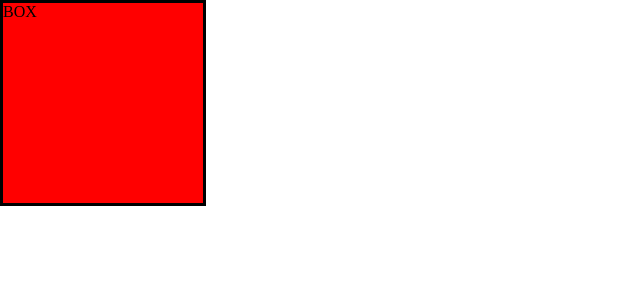
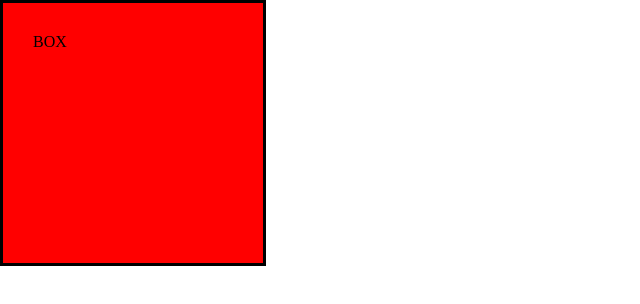
Before and after one commit to enju615/practice, a plain HTML site: page index.html in a window 1280 px wide. Shown: the whole page, without its empty margins (0-640 px from the left). Drawn offline with Linux system fonts and the light colour scheme.

Commit message:
padding：要素の内側の余白を空けます。

```diff
--- a/style.css
+++ b/style.css
@@ -7,4 +7,5 @@
     background-color: red;
     width: 200px;
     height: 200px;
-    border: 3px solid #000;}
+    border: 3px solid #000;
+    padding: 30px;}
```
